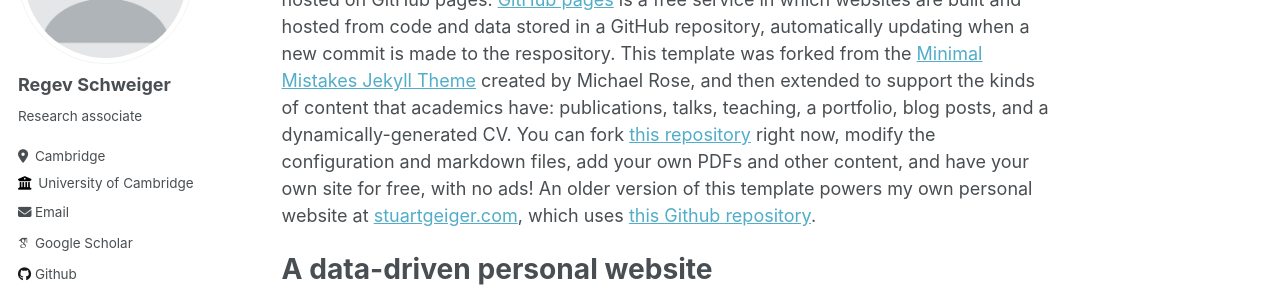
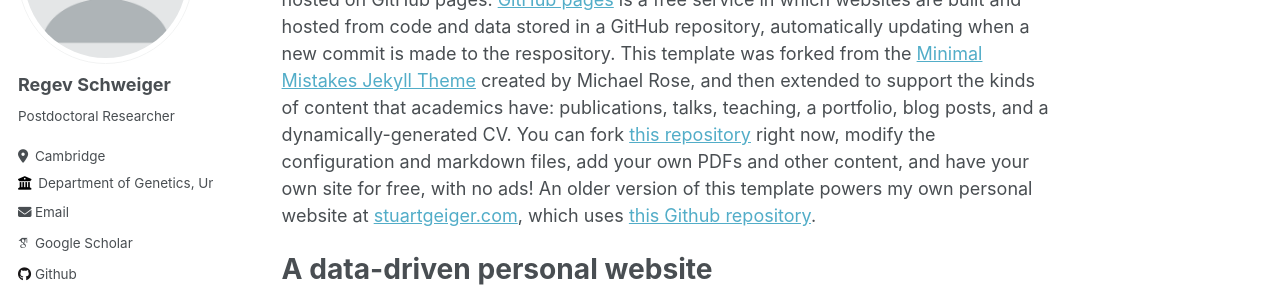
Before and after one commit to regevs/regevs.github.io, a Jekyll site: the page built from _pages/about.md, in a window 1280 px wide. Shown: the part 217-514 px from the top of the page. Built offline with Jekyll 4.4.1, drawn with Linux system fonts in a browser that asks for light colours; some web fonts are replaced.

Commit message:
Update _config.yml

```diff
--- a/_config.yml
+++ b/_config.yml
@@ -24,9 +24,9 @@ author:
   avatar           : "profile.png"
   name             : "Regev Schweiger"
   pronouns         : # example: "she/her"
-  bio              : "Research associate"
+  bio              : "Postdoctoral Researcher"
   location         : "Cambridge"
-  employer         : "University of Cambridge"
+  employer         : "Department of Genetics, University of Cambridge"
   uri              : # URL
   email            : "regevs@gmail.com"
 
```
